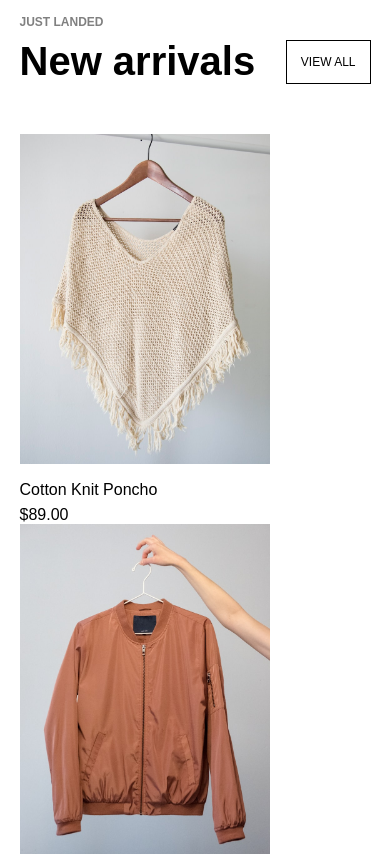
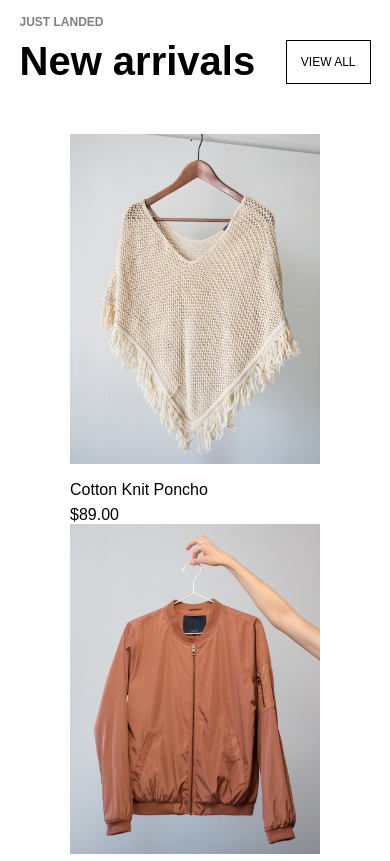
Before and after one commit to Zohaibahmed575/fashe, a plain HTML site: page index.html in a window 390 px wide. Shown: the part 2140-3001 px from the top of the page. Drawn offline with Linux system fonts and the light colour scheme.

Commit message:
update media.css

```diff
--- a/css/media.css
+++ b/css/media.css
@@ -38,4 +38,8 @@
     .card img{
         width: 310px;
     }
+
+    .cat2{
+        justify-content: center;
+    }
 }
```
